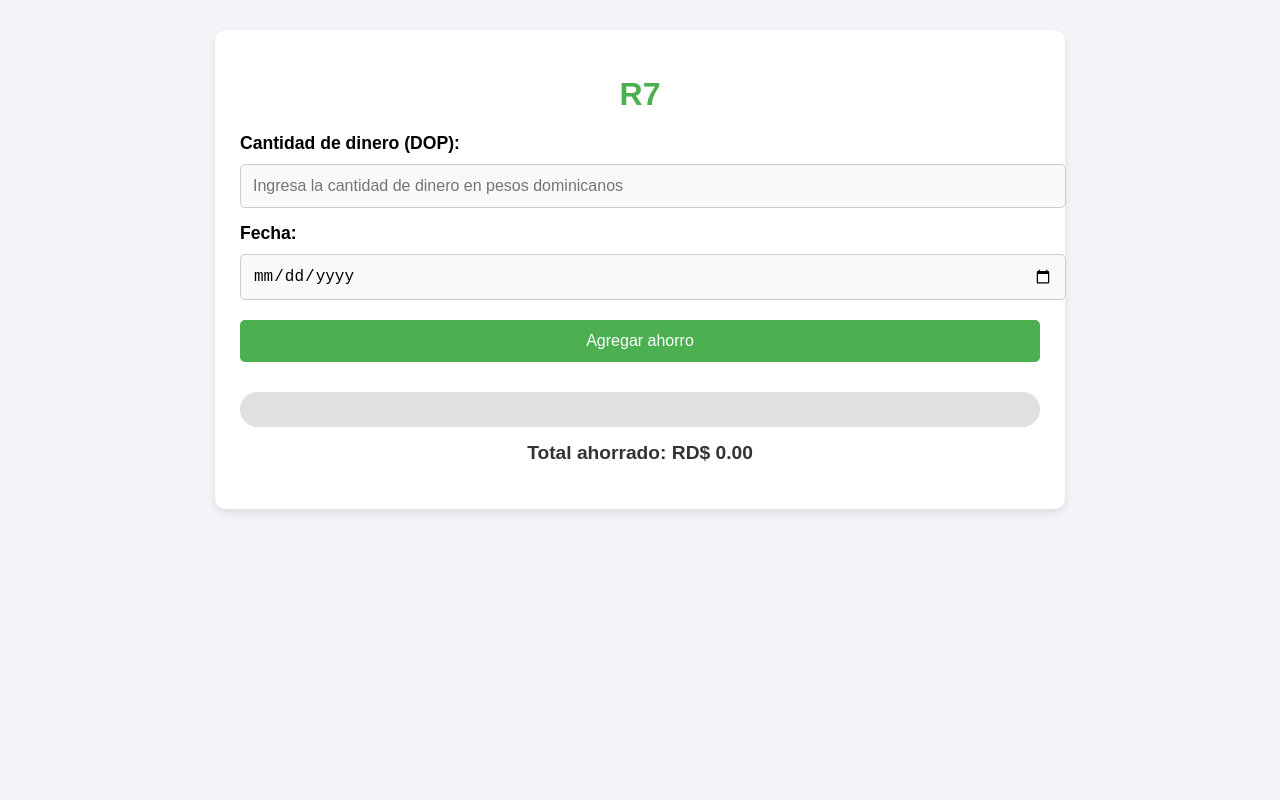
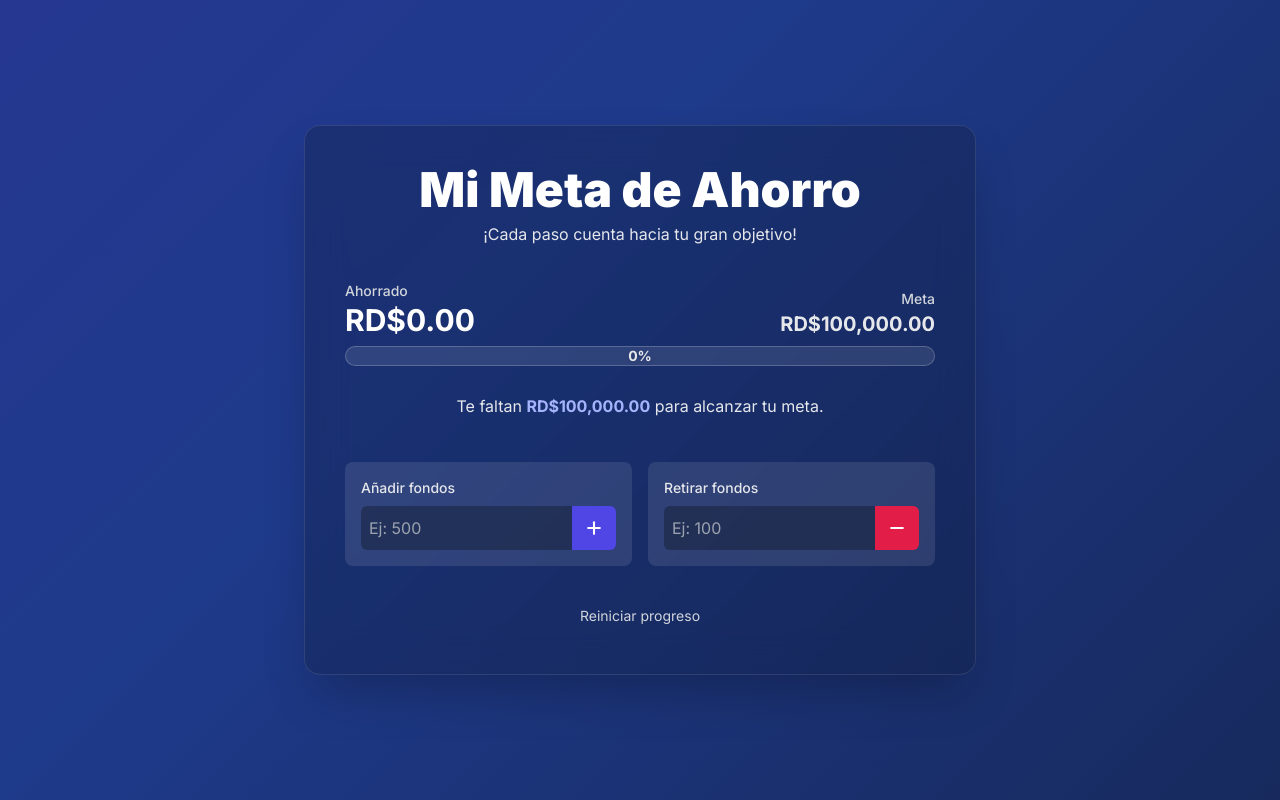
Before and after one commit to ventasr7/ahorro, a plain HTML site: page index.html in a window 1280 px wide. Drawn offline with nearby package versions, Linux system fonts and the light colour scheme.

Commit message:
Update index.html

```diff
--- a/index.html
+++ b/index.html
@@ -3,237 +3,251 @@
 <head>
     <meta charset="UTF-8">
     <meta name="viewport" content="width=device-width, initial-scale=1.0">
-    <title>R7</title>
+    <title>Mi Meta de Ahorro</title>
+    <!-- Tailwind CSS para un diseño moderno y responsivo -->
+    <script src="https://cdn.tailwindcss.com"></script>
+    <!-- Google Fonts: Inter para una tipografía limpia -->
+    <link rel="preconnect" href="https://fonts.googleapis.com">
+    <link rel="preconnect" href="https://fonts.gstatic.com" crossorigin>
+    <link href="https://fonts.googleapis.com/css2?family=Inter:wght@400;500;600;700;800;900&display=swap" rel="stylesheet">
     <style>
+        /* Usamos la fuente Inter para toda la página con un antialiasing más suave */
         body {
-            font-family: 'Arial', sans-serif;
-            background-color: #f4f4f9;
-            margin: 0;
-            padding: 0;
+            font-family: 'Inter', sans-serif;
+            -webkit-font-smoothing: antialiased;
+            -moz-osx-font-smoothing: grayscale;
         }
 
-        .container {
-            width: 90%;
-            max-width: 800px;
-            margin: 30px auto;
-            background-color: white;
-            padding: 25px;
-            border-radius: 10px;
-            box-shadow: 0 4px 10px rgba(0, 0, 0, 0.1);
+        /* Fondo animado con gradiente */
+        .background-gradient {
+            background: linear-gradient(-45deg, #0f172a, #1e3a8a, #3730a3, #1e293b);
+            background-size: 400% 400%;
+            animation: gradient 15s ease infinite;
+            position: fixed;
+            top: 0;
+            left: 0;
+            width: 100%;
+            height: 100%;
+            z-index: -1;
         }
 
-        h1 {
-            text-align: center;
-            color: #4CAF50;
-            font-size: 2rem;
-            margin-bottom: 20px;
+        @keyframes gradient {
+            0% { background-position: 0% 50%; }
+            50% { background-position: 100% 50%; }
+            100% { background-position: 0% 50%; }
         }
 
-        .form-group {
-            margin-bottom: 15px;
+        /* Estilo "Glassmorphism" para la tarjeta principal */
+        .glass-card {
+            background: rgba(15, 23, 42, 0.25);
+            backdrop-filter: blur(20px);
+            -webkit-backdrop-filter: blur(20px);
+            border: 1px solid rgba(255, 255, 255, 0.1);
+            animation: fadeIn 0.8s ease-out forwards;
         }
 
-        label {
-            font-size: 1.1rem;
-            font-weight: bold;
-            display: block;
-            margin-bottom: 5px;
+        @keyframes fadeIn {
+            from { opacity: 0; transform: translateY(20px); }
+            to { opacity: 1; transform: translateY(0); }
         }
 
-        input[type="number"],
-        input[type="date"],
-        button {
-            width: 100%;
-            padding: 12px;
-            margin-top: 5px;
-            border-radius: 5px;
-            border: 1px solid #ccc;
-            font-size: 1rem;
+        /* Pequeña animación para la barra de progreso */
+        .progress-bar-fill {
+            transition: width 0.7s cubic-bezier(0.25, 0.1, 0.25, 1);
         }
 
-        input[type="number"], input[type="date"] {
-            background-color: #f9f9f9;
-        }
-
-        button {
-            background-color: #4CAF50;
-            color: white;
-            cursor: pointer;
-            border: none;
-        }
-
-        button:hover {
-            background-color: #45a049;
-        }
-
-        .list {
-            margin-top: 20px;
-        }
-
-        .list-item {
-            display: flex;
-            justify-content: space-between;
-            background-color: #f9f9f9;
-            padding: 12px;
-            margin-bottom: 10px;
-            border-radius: 5px;
-            box-shadow: 0 2px 5px rgba(0, 0, 0, 0.1);
-        }
-
-        .list-item button {
-            background-color: #f44336;
-            color: white;
-            border: none;
-            padding: 5px 10px;
-            cursor: pointer;
-        }
-
-        .list-item button:hover {
-            background-color: #00b41e;
-        }
-
-        .progress-container {
-            margin-top: 30px;
-            text-align: center;
-        }
-
-        .progress-bar {
-            width: 100%;
-            background-color: #e0e0e0;
-            border-radius: 25px;
-            height: 35px;
-        }
-
-        .progress {
-            height: 100%;
-            background-color: #4CAF50;
-            border-radius: 25px;
-        }
-
-        .total {
-            font-size: 1.2rem;
-            font-weight: bold;
-            margin-top: 15px;
-            color: #333;
+        /* Estilos para el modal de confirmación */
+        .modal-overlay {
+            transition: opacity 0.3s ease;
         }
     </style>
 </head>
-<body>
-    <div class="container">
-        <h1>R7</h1>
+<body class="text-white">
 
-        <div class="form-group">
-            <label for="cantidad">Cantidad de dinero (DOP):</label>
-            <input type="number" id="cantidad" placeholder="Ingresa la cantidad de dinero en pesos dominicanos">
+    <div class="background-gradient"></div>
+
+    <div class="min-h-screen flex items-center justify-center p-4">
+        <div class="w-full max-w-2xl mx-auto glass-card rounded-2xl shadow-2xl p-6 md:p-10">
+
+            <!-- Encabezado -->
+            <div class="text-center mb-8">
+                <h1 class="text-4xl md:text-5xl font-black">Mi Meta de Ahorro</h1>
+                <p class="text-gray-200 mt-2">¡Cada paso cuenta hacia tu gran objetivo!</p>
+            </div>
+
+            <!-- Visualización de la Meta -->
+            <div class="flex justify-between items-end mb-2">
+                <div class="text-left">
+                    <span class="text-sm font-medium text-gray-300">Ahorrado</span>
+                    <p id="currentAmountText" class="text-3xl font-bold">$0.00</p>
+                </div>
+                <div class="text-right">
+                    <span class="text-sm font-medium text-gray-300">Meta</span>
+                    <p id="goalAmountText" class="text-xl font-bold text-gray-200">$100,000.00</p>
+                </div>
+            </div>
+
+            <!-- Barra de Progreso -->
+            <div class="w-full bg-white/10 rounded-full h-5 mb-4 relative overflow-hidden border border-white/20">
+                <div id="progressBar" class="progress-bar-fill bg-gradient-to-r from-indigo-500 to-purple-500 h-full rounded-full"></div>
+                <span id="progressPercentage" class="absolute inset-0 flex items-center justify-center text-sm font-bold text-gray-200 drop-shadow">0%</span>
+            </div>
+
+            <!-- Resumen y Mensaje Motivacional -->
+            <div class="text-center mb-8 h-12 flex items-center justify-center">
+                 <p id="remainingText" class="text-base text-gray-200">
+                    Te faltan <strong id="remainingAmountText" class="text-indigo-300">$100,000.00</strong> para alcanzar tu meta.
+                </p>
+                <p id="congratsMessage" class="hidden text-xl font-semibold text-purple-300 animate-pulse">¡Felicidades! ¡Has alcanzado tu meta! 🎉</p>
+            </div>
+
+
+            <!-- Sección de Acciones -->
+            <div class="grid grid-cols-1 md:grid-cols-2 gap-4">
+                <!-- Añadir Fondos -->
+                <div class="bg-white/10 p-4 rounded-lg">
+                    <label for="addAmount" class="block text-sm font-medium text-gray-200 mb-2">Añadir fondos</label>
+                    <div class="flex">
+                        <input type="number" id="addAmount" name="addAmount" class="w-full p-2 border-0 rounded-l-md bg-slate-900/40 text-white placeholder-gray-400 focus:ring-2 focus:ring-indigo-400 focus:outline-none" placeholder="Ej: 500">
+                        <button id="addButton" class="bg-indigo-600 hover:bg-indigo-500 text-white font-bold p-3 rounded-r-md transition-colors">
+                            <svg xmlns="http://www.w3.org/2000/svg" width="20" height="20" viewBox="0 0 24 24" fill="none" stroke="currentColor" stroke-width="2.5" stroke-linecap="round" stroke-linejoin="round"><path d="M5 12h14"/><path d="M12 5v14"/></svg>
+                        </button>
+                    </div>
+                </div>
+
+                <!-- Retirar Fondos -->
+                <div class="bg-white/10 p-4 rounded-lg">
+                     <label for="subtractAmount" class="block text-sm font-medium text-gray-200 mb-2">Retirar fondos</label>
+                    <div class="flex">
+                        <input type="number" id="subtractAmount" name="subtractAmount" class="w-full p-2 border-0 rounded-l-md bg-slate-900/40 text-white placeholder-gray-400 focus:ring-2 focus:ring-rose-500 focus:outline-none" placeholder="Ej: 100">
+                        <button id="subtractButton" class="bg-rose-600 hover:bg-rose-500 text-white font-bold p-3 rounded-r-md transition-colors">
+                           <svg xmlns="http://www.w3.org/2000/svg" width="20" height="20" viewBox="0 0 24 24" fill="none" stroke="currentColor" stroke-width="2.5" stroke-linecap="round" stroke-linejoin="round"><path d="M5 12h14"/></svg>
+                        </button>
+                    </div>
+                </div>
+            </div>
+
+            <!-- Botón de Reinicio -->
+            <div class="mt-8 text-center">
+                <button id="resetButton" class="text-sm text-gray-300 hover:text-white hover:bg-white/10 px-4 py-2 rounded-lg transition-colors">
+                    Reiniciar progreso
+                </button>
+            </div>
         </div>
+    </div>
 
-        <div class="form-group">
-            <label for="fecha">Fecha:</label>
-            <input type="date" id="fecha">
-        </div>
-
-        <button onclick="agregar()">Agregar ahorro</button>
-
-        <div class="list" id="lista-ahorros"></div>
-
-        <div class="progress-container">
-            <div class="progress-bar">
-                <div id="barra-progreso" class="progress" style="width: 0%;"></div>
+    <!-- Modal de Confirmación para Reiniciar -->
+    <div id="resetModal" class="modal-overlay fixed inset-0 bg-black/60 flex items-center justify-center p-4 opacity-0 pointer-events-none">
+        <div class="bg-gray-800 rounded-lg p-6 shadow-xl w-full max-w-sm text-center">
+            <h3 class="text-lg font-bold mb-2">¿Estás seguro?</h3>
+            <p class="text-gray-300 mb-6">Todo tu progreso de ahorro se perderá permanentemente.</p>
+            <div class="flex justify-center gap-4">
+                <button id="cancelReset" class="px-6 py-2 bg-gray-600 hover:bg-gray-500 rounded-md transition-colors">Cancelar</button>
+                <button id="confirmReset" class="px-6 py-2 bg-red-600 hover:bg-red-500 rounded-md transition-colors font-semibold">Sí, reiniciar</button>
             </div>
-            <p id="total-ahorrado" class="total">Total ahorrado: RD$ 0.00</p>
         </div>
     </div>
 
     <script>
-        const objetivo = 500000;  // Objetivo en pesos dominicanos
-        const barraProgreso = document.getElementById('barra-progreso');
-        const totalAhorro = document.getElementById('total-ahorrado');
-        const listaAhorros = document.getElementById('lista-ahorros');
+        const GOAL = 100000;
+        let currentAmount = parseFloat(localStorage.getItem('savingsAmount')) || 0;
 
-        // Recuperamos los ahorros guardados en localStorage
-        let ahorros = JSON.parse(localStorage.getItem('ahorros')) || [];
+        const currentAmountText = document.getElementById('currentAmountText');
+        const goalAmountText = document.getElementById('goalAmountText');
+        const remainingAmountText = document.getElementById('remainingAmountText');
+        const progressBar = document.getElementById('progressBar');
+        const progressPercentage = document.getElementById('progressPercentage');
+        const remainingText = document.getElementById('remainingText');
+        const congratsMessage = document.getElementById('congratsMessage');
 
-        // Función para guardar los ahorros en localStorage
-        function guardarAhorros() {
-            localStorage.setItem('ahorros', JSON.stringify(ahorros));
+        const addAmountInput = document.getElementById('addAmount');
+        const subtractAmountInput = document.getElementById('subtractAmount');
+        const addButton = document.getElementById('addButton');
+        const subtractButton = document.getElementById('subtractButton');
+        const resetButton = document.getElementById('resetButton');
+
+        const resetModal = document.getElementById('resetModal');
+        const cancelReset = document.getElementById('cancelReset');
+        const confirmReset = document.getElementById('confirmReset');
+
+        function formatCurrency(amount) {
+            return new Intl.NumberFormat('es-DO', {
+                style: 'currency',
+                currency: 'DOP'
+            }).format(amount);
         }
 
-        // Función para agregar un nuevo ahorro
-        function agregar() {
-            const cantidad = parseFloat(document.getElementById('cantidad').value);
-            const fecha = document.getElementById('fecha').value;
+        function updateUI() {
+            currentAmount = Math.max(0, currentAmount); // No permitir valores negativos
+            const cappedAmount = Math.min(currentAmount, GOAL); // Para el cálculo de la barra
 
-            if (!cantidad || !fecha) {
-                alert('Por favor, ingresa todos los campos.');
-                return;
+            const percentage = (cappedAmount / GOAL) * 100;
+            const remaining = Math.max(0, GOAL - currentAmount);
+
+            currentAmountText.textContent = formatCurrency(currentAmount);
+            goalAmountText.textContent = formatCurrency(GOAL);
+            remainingAmountText.textContent = formatCurrency(remaining);
+            progressPercentage.textContent = `${percentage.toFixed(0)}%`;
+            progressBar.style.width = `${percentage}%`;
+
+            if (currentAmount >= GOAL) {
+                congratsMessage.classList.remove('hidden');
+                remainingText.classList.add('hidden');
+            } else {
+                congratsMessage.classList.add('hidden');
+                remainingText.classList.remove('hidden');
             }
 
-            const ahorro = { cantidad, fecha };
-            ahorros.push(ahorro);
-            guardarAhorros();  // Guardamos los ahorros después de agregar
-            actualizarLista();
-            actualizarBarra();
+            localStorage.setItem('savingsAmount', currentAmount.toString());
         }
 
-        // Función para actualizar la lista de ahorros en la página
-        function actualizarLista() {
-            listaAhorros.innerHTML = '';
-            let total = 0;
-
-            ahorros.forEach((ahorro, index) => {
-                total += ahorro.cantidad;
-                const item = document.createElement('div');
-                item.classList.add('list-item');
-
-                item.innerHTML = `
-                    <div>
-                        <p>${ahorro.fecha} - RD$ ${ahorro.cantidad.toFixed(2)}</p>
-                    </div>
-                    <div>
-                        <button onclick="editar(${index})">Editar</button>
-                        <button onclick="eliminar(${index})">Eliminar</button>
-                    </div>
-                `;
-                listaAhorros.appendChild(item);
-            });
-
-            totalAhorro.textContent = `Total ahorrado: RD$ ${total.toFixed(2)}`;
-        }
-
-        // Función para editar un ahorro
-        function editar(index) {
-            const cantidad = prompt('Nueva cantidad de dinero (DOP):', ahorros[index].cantidad);
-            const fecha = prompt('Nueva fecha:', ahorros[index].fecha);
-
-            if (cantidad && fecha) {
-                ahorros[index].cantidad = parseFloat(cantidad);
-                ahorros[index].fecha = fecha;
-                guardarAhorros();  // Guardamos los cambios en localStorage
-                actualizarLista();
-                actualizarBarra();
+        function handleAdd() {
+            const amountToAdd = parseFloat(addAmountInput.value);
+            if (!isNaN(amountToAdd) && amountToAdd > 0) {
+                currentAmount += amountToAdd;
+                updateUI();
+                addAmountInput.value = '';
             }
         }
 
-        // Función para eliminar un ahorro
-        function eliminar(index) {
-            ahorros.splice(index, 1);
-            guardarAhorros();  // Guardamos los cambios en localStorage
-            actualizarLista();
-            actualizarBarra();
+        function handleSubtract() {
+            const amountToSubtract = parseFloat(subtractAmountInput.value);
+            if (!isNaN(amountToSubtract) && amountToSubtract > 0) {
+                currentAmount -= amountToSubtract;
+                updateUI();
+                subtractAmountInput.value = '';
+            }
         }
 
-        // Función para actualizar la barra de progreso
-        function actualizarBarra() {
-            let total = ahorros.reduce((sum, ahorro) => sum + ahorro.cantidad, 0);
-            let porcentaje = (total / objetivo) * 100;
-            if (porcentaje > 100) porcentaje = 100; // Para no exceder el 100%
-
-            barraProgreso.style.width = `${porcentaje}%`;
+        function handleReset() {
+            currentAmount = 0;
+            updateUI();
+            closeResetModal();
         }
 
-        // Inicializamos la lista y la barra al cargar la página
-        actualizarLista();
-        actualizarBarra();
+        function openResetModal() {
+            resetModal.classList.remove('opacity-0', 'pointer-events-none');
+        }
+
+        function closeResetModal() {
+            resetModal.classList.add('opacity-0', 'pointer-events-none');
+        }
+
+        addButton.addEventListener('click', handleAdd);
+        subtractButton.addEventListener('click', handleSubtract);
+        resetButton.addEventListener('click', openResetModal);
+
+        addAmountInput.addEventListener('keydown', (e) => e.key === 'Enter' && handleAdd());
+        subtractAmountInput.addEventListener('keydown', (e) => e.key === 'Enter' && handleSubtract());
+
+        cancelReset.addEventListener('click', closeResetModal);
+        confirmReset.addEventListener('click', handleReset);
+        resetModal.addEventListener('click', (e) => {
+             if (e.target === resetModal) closeResetModal();
+        });
+
+        document.addEventListener('DOMContentLoaded', updateUI);
     </script>
+
 </body>
 </html>
```
